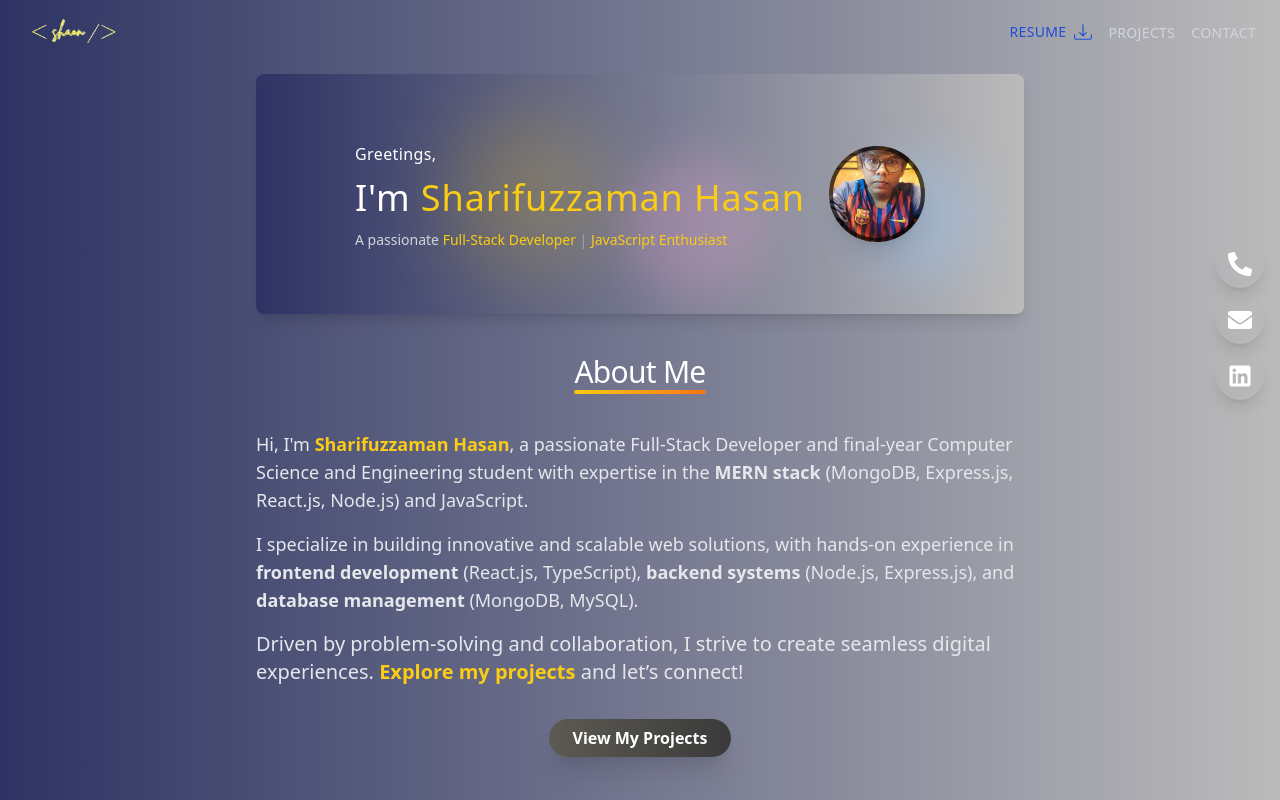
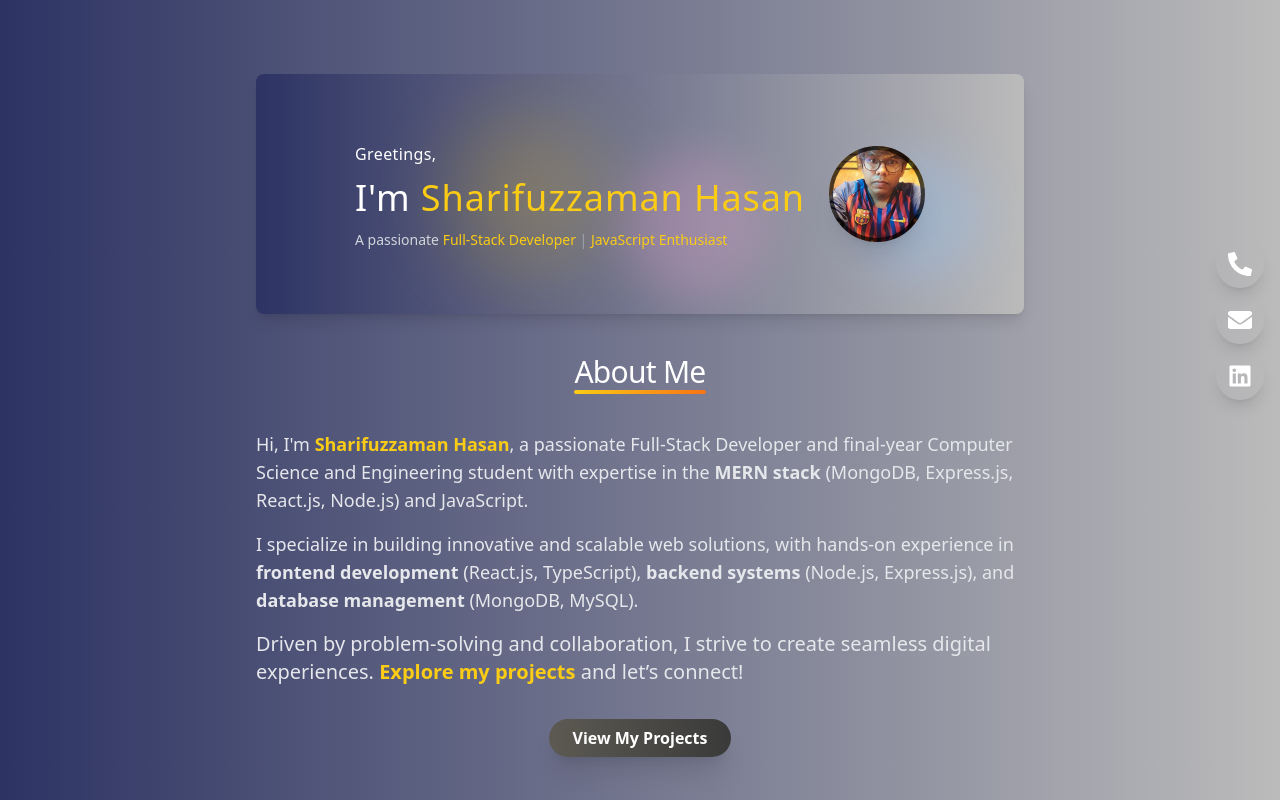
Before and after one commit to SharifuzzamanShaon/my-portfolio, a React (Vite) app: page / in a window 1280 px wide. Shown: the top 800 px of the page. Built offline with nearby package versions, Linux system fonts and the light colour scheme.

Commit message:
remove Header component from App

```diff
--- a/src/App.jsx
+++ b/src/App.jsx
@@ -9,7 +9,6 @@ function App() {
   const [darkMode, setDarkMode] = useState(false);
   return (
     <BrowserRouter>
-      <Header darkMode={darkMode} setDarkMode={setDarkMode} />
       <Routes>
         <Route path="/" element={<HomePage darkMode={darkMode} />} />
         <Route
```
